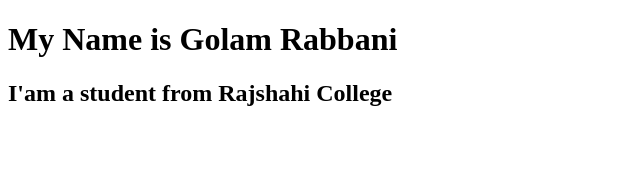
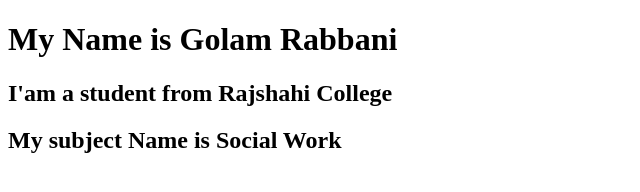
Before and after one commit to golam88/git-test-2, a plain HTML site: page index.html in a window 1280 px wide. Shown: the whole page, without its empty margins (0-640 px from the left). Drawn offline with Linux system fonts and the light colour scheme.

Commit message:
said my subject name

```diff
--- a/index.html
+++ b/index.html
@@ -11,5 +11,8 @@
         <h1>My Name is Golam Rabbani</h1>
         <h2>I'am a student from Rajshahi College</h2>
     </div>
+    <div class="second-div">
+        <h2>My subject Name is Social Work</h2>
+    </div>
 </body>
 </html>
```
